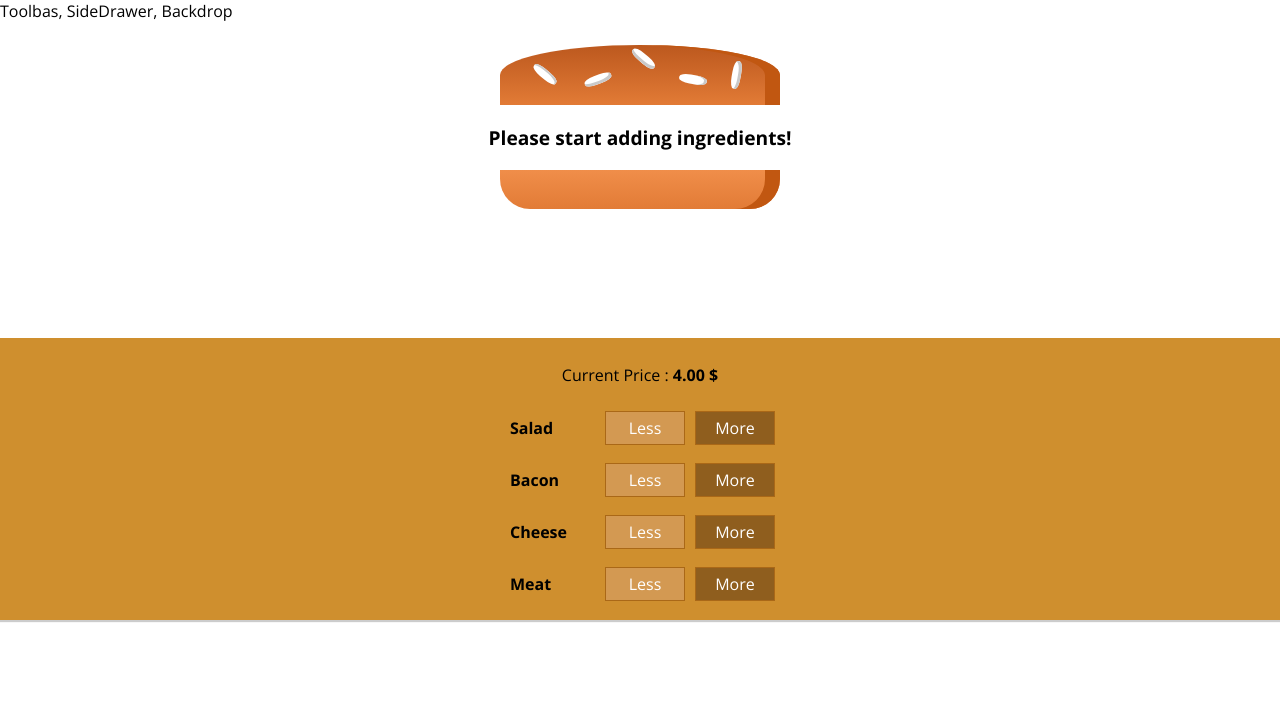
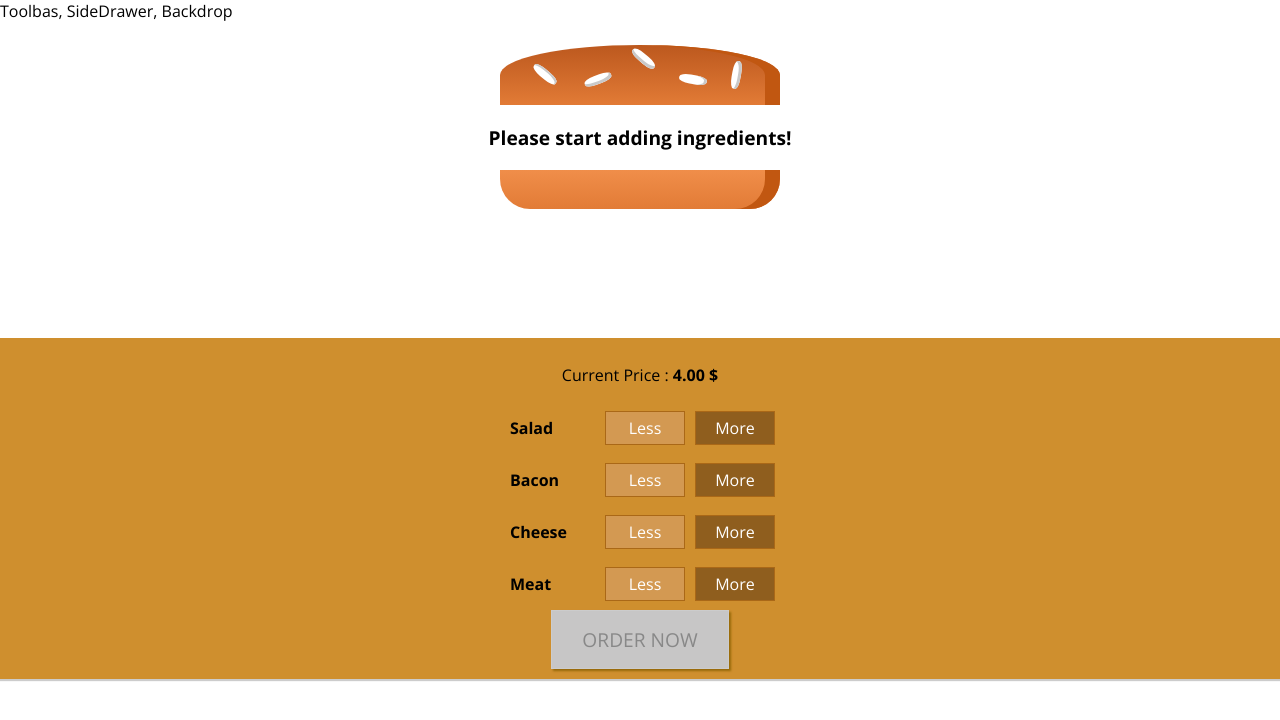
Before and after one commit to harysz/burgerbuilder, a React app: page / in a window 1280 px wide. Shown: the top 720 px of the page. Built offline with nearby package versions, Linux system fonts and the light colour scheme.

Commit message:
added checkout button

```diff
--- a/src/components/Burger/BuildControls/BuildControls.css
+++ b/src/components/Burger/BuildControls/BuildControls.css
@@ -8,3 +8,44 @@
     margin: auto;
     padding: 10px 0;
 }
+
+.OrderButton {
+    background-color: #DAD735;
+    outline: none;
+    cursor: pointer;
+    border: 1px solid #966909;
+    color: #966909;
+    font-family: inherit;
+    font-size: 1.2em;
+    padding: 15px 30px;
+    box-shadow: 2px 2px 2px #966909;
+}
+
+.OrderButton:hover, .OrderButton:active {
+    background-color: #A0DB41;
+    border: 1px solid #966909;
+    color: #966909;
+}
+
+.OrderButton:disabled {
+    background-color: #C7C6C6;
+    cursor: not-allowed;
+    border: 1px solid #ccc;
+    color: #888888;
+}
+
+.OrderButton:not(:disabled) {
+    animation: enable 0.3s linear;
+}
+
+@keyframes enable {
+    0% {
+        transform: scale(1);
+    }
+    60% {
+        transform: scale(1.1);
+    }
+    100% {
+        transform: scale(1);
+    }
+}
--- a/src/components/Burger/BuildControls/BuildControls.js
+++ b/src/components/Burger/BuildControls/BuildControls.js
@@ -24,6 +24,10 @@ const buildControls = (props)=>(
          disable ={props.disabled[ctrl.type]}
          />
      ))}
+     <button
+     className={classes.OrderButton}
+     disabled={!props.purchasable}
+     >ORDER NOW</button>
     </div>
 )
 export default buildControls;
--- a/src/containers/BurgerBuilder/BurgerBuilder.js
+++ b/src/containers/BurgerBuilder/BurgerBuilder.js
@@ -22,9 +22,20 @@ class BurgerBuilder extends Component {
       cheese :0,
       meat:0
     },
-    totalPrice : 4
+    totalPrice : 4,
+    purchasable: false
   }
+  updatePurchaseState(ingredients){
+    const sum = Object.keys(ingredients)
+    .map(igKey => {
+      return ingredients[igKey];
+    })
+    .reduce((sum,el) => {
+      return sum + el;
+    },0);
+    this.setState({purchasable: sum > 0});
 
+  }
   addIngredientHandler = (type)=>{
     const oldCount = this.state.ingredients[type];
     const updatedCount = oldCount +1;
@@ -36,6 +47,7 @@ class BurgerBuilder extends Component {
     const oldPrice=this.state.totalPrice;
     const newPrice = oldPrice + priceAddition;
     this.setState({totalPrice : newPrice , ingredients : updatedIngredients});
+    this.updatePurchaseState(updatedIngredients);
   }
   removeIngredientHandler =(type)=>{
     const oldCount = this.state.ingredients[type];
@@ -51,7 +63,10 @@ class BurgerBuilder extends Component {
     const oldPrice= this.state.totalPrice;
     const newPrice = oldPrice - priceDeduction;
     this.setState({totalPrice : newPrice , ingredients : updatedIngredients});
+    this.updatePurchaseState(updatedIngredients);
   }
+
+
 
   render (){
     const disableInfo ={
@@ -68,6 +83,7 @@ class BurgerBuilder extends Component {
               ingredientRemoved ={this.removeIngredientHandler}
               disabled={disableInfo}
               price = {this.state.totalPrice}
+              purchasable ={this.state.purchasable}
               />
        </Aux>
      );
```
Also changed, not shown: src/components/UI/Modal/Modal.css (added, +20 -0 lines), src/components/UI/Modal/Modal.js (added, +12 -0 lines), src/components/UI/Backdrop/Backdrop.js (added).
